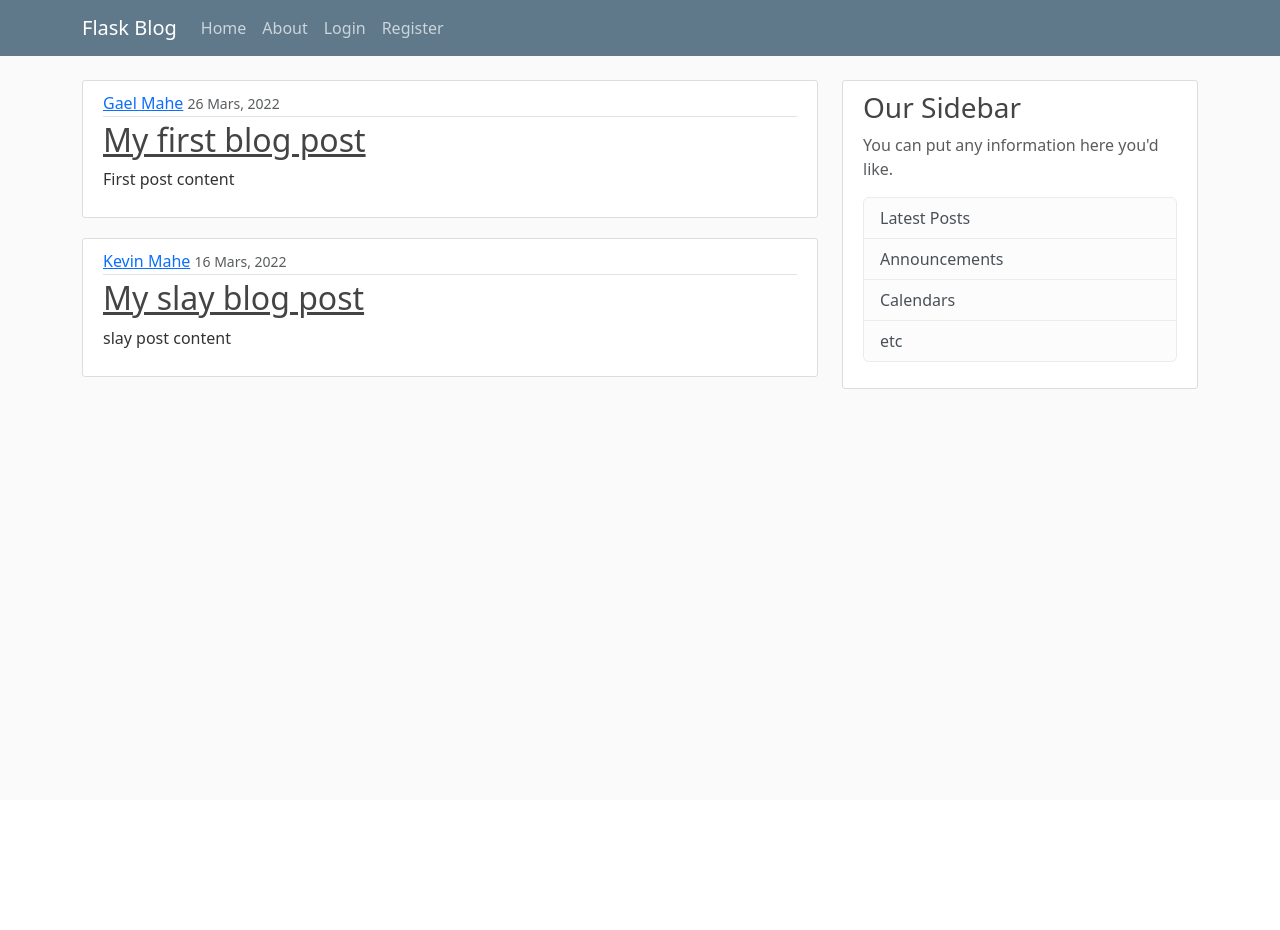
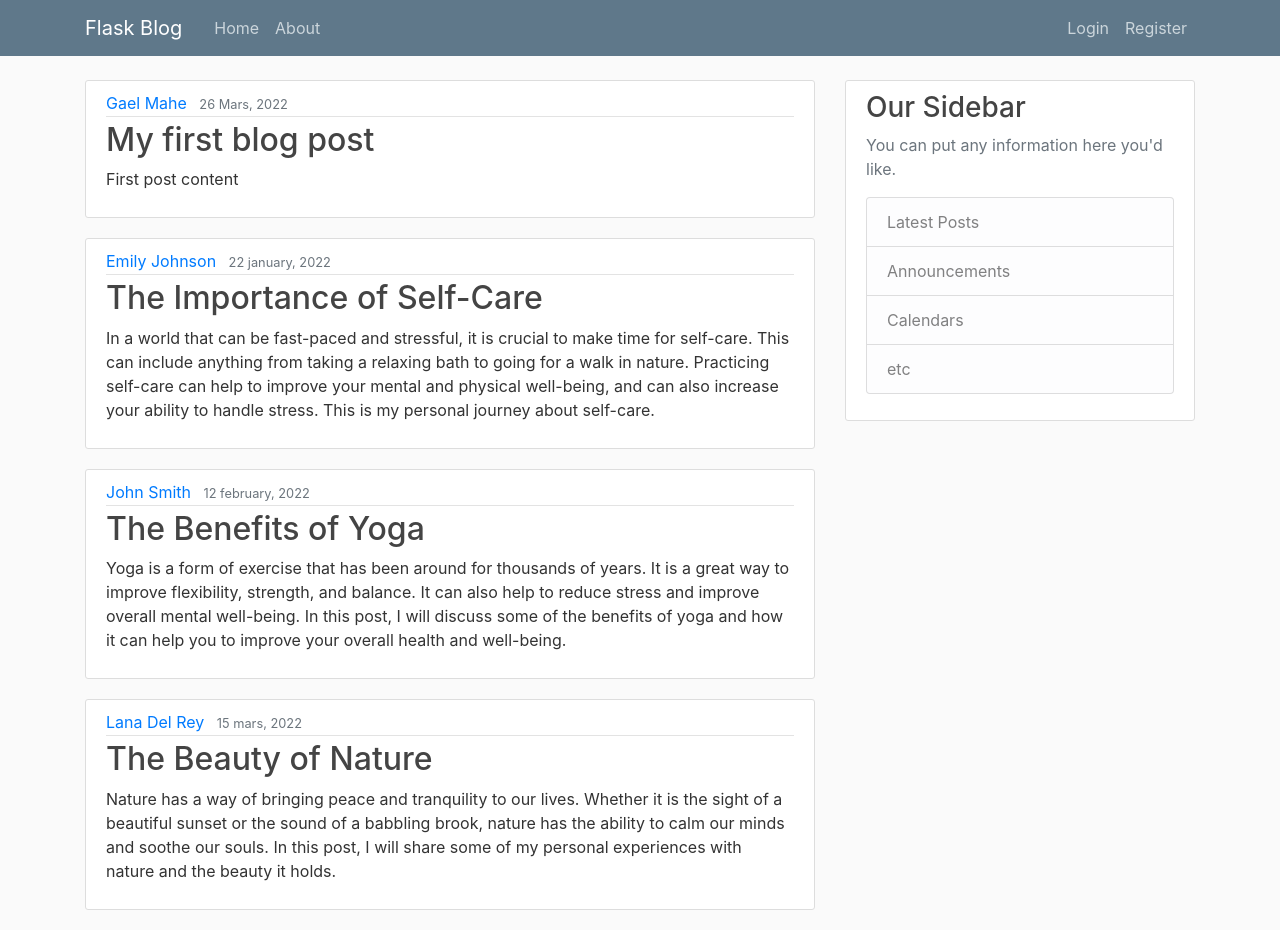
Before and after one commit to gaelmahe1/Airbnb, a Flask app: page / in a window 1280 px wide. Before the commit the page ends 389 px from the top, so only its background shows below. Run offline with Flask 2, Linux system fonts and the light colour scheme; some libraries are stand-ins or nearby versions.

Commit message:
Fixed various issues with the code as well as added validators for the form fields

```diff
--- a/flaskblog.py
+++ b/flaskblog.py
@@ -1,4 +1,4 @@
-from flask import Flask, render_template, url_for
+from flask import Flask, render_template, url_for, flash, redirect
 from forms import ResgistrationForm, LoginForm
 
 app = Flask(__name__)
@@ -13,11 +13,26 @@ posts = [
         'content': 'First post content',
         'date_posted': '26 Mars, 2022'
     },
+
     {
-        'author': 'Kevin Mahe',
-        'title': 'My slay blog post',
-        'content': 'slay post content',
-        'date_posted': '16 Mars, 2022'
+        'author': 'Emily Johnson',
+        'title': 'The Importance of Self-Care',
+        'content': 'In a world that can be fast-paced and stressful, it is crucial to make time for self-care. This can include anything from taking a relaxing bath to going for a walk in nature. Practicing self-care can help to improve your mental and physical well-being, and can also increase your ability to handle stress. This is my personal journey about self-care.',
+        'date_posted': '22 january, 2022'
+    },
+
+    {
+        'author': 'John Smith',
+        'title': 'The Benefits of Yoga',
+        'content': 'Yoga is a form of exercise that has been around for thousands of years. It is a great way to improve flexibility, strength, and balance. It can also help to reduce stress and improve overall mental well-being. In this post, I will discuss some of the benefits of yoga and how it can help you to improve your overall health and well-being.',
+        'date_posted': '12 february, 2022'
+    },
+
+    {
+        'author': 'Lana Del Rey',
+        'title': 'The Beauty of Nature',
+        'content': 'Nature has a way of bringing peace and tranquility to our lives. Whether it is the sight of a beautiful sunset or the sound of a babbling brook, nature has the ability to calm our minds and soothe our souls. In this post, I will share some of my personal experiences with nature and the beauty it holds.',
+        'date_posted': '15 mars, 2022'
     }
 ]
 
@@ -33,9 +48,12 @@ def about():
     return render_template('about.html', tittle='About')
 
 
-@app.route("/register")
+@app.route("/register", methods=['GET', 'POST'])
 def register():
     form = ResgistrationForm()
+    if form.validate_on_submit():
+        flash(f'Account created for {form.username.data}!', 'success')
+        return redirect(url_for('home'))
     return render_template('register.html', tittle='Register', form=form)
 
 
--- a/templates/layout.html
+++ b/templates/layout.html
@@ -3,7 +3,9 @@
 <head>
     <meta charset="utf-8">
     <meta name="viewport" content="width=device-width, initial-scale=1">
-    <link href="https://cdn.jsdelivr.net/npm/bootstrap@5.3.0-alpha1/dist/css/bootstrap.min.css" rel="stylesheet" integrity="sha384-GLhlTQ8iRABdZLl6O3oVMWSktQOp6b7In1Zl3/Jr59b6EGGoI1aFkw7cmDA6j6gD" crossorigin="anonymous">
+    <!-- Bootstrap CSS -->
+    <link rel="stylesheet" href="https://maxcdn.bootstrapcdn.com/bootstrap/4.0.0/css/bootstrap.min.css" integrity="sha384-Gn5384xqQ1aoWXA+058RXPxPg6fy4IWvTNh0E263XmFcJlSAwiGgFAW/dAiS6JXm" crossorigin="anonymous">
+
     <link rel="stylesheet" type="text/css" href="{{ url_for('static', filename='main.css') }}">
 
         {% if tittle %}
@@ -39,7 +41,17 @@
     <main role="main" class="container">
     <div class="row">
     <div class="col-md-8">
+        {% with messages = get_flashed_messages(with_categories=true) %}
+        {% if messages %}
+        {% for category, message in messages %}
+        <div class='alert alert-{{ category }}'>
+            {{ message }}
+        </div>
+        {% endfor %}
+        {% endif %}
+        {% endwith %}
       {% block content %}{% endblock %}
+
     </div>
     <div class="col-md-4">
       <div class="content-section">
```
Also changed, not shown: templates/register.html (+42 -0 lines).
